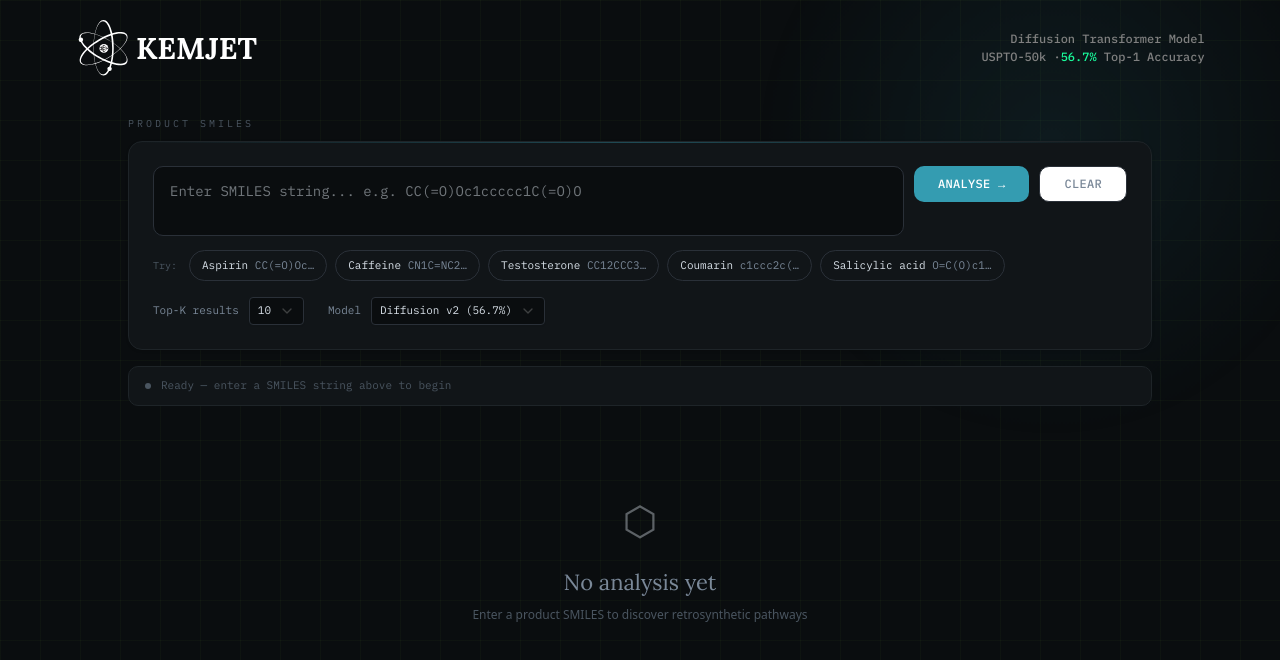
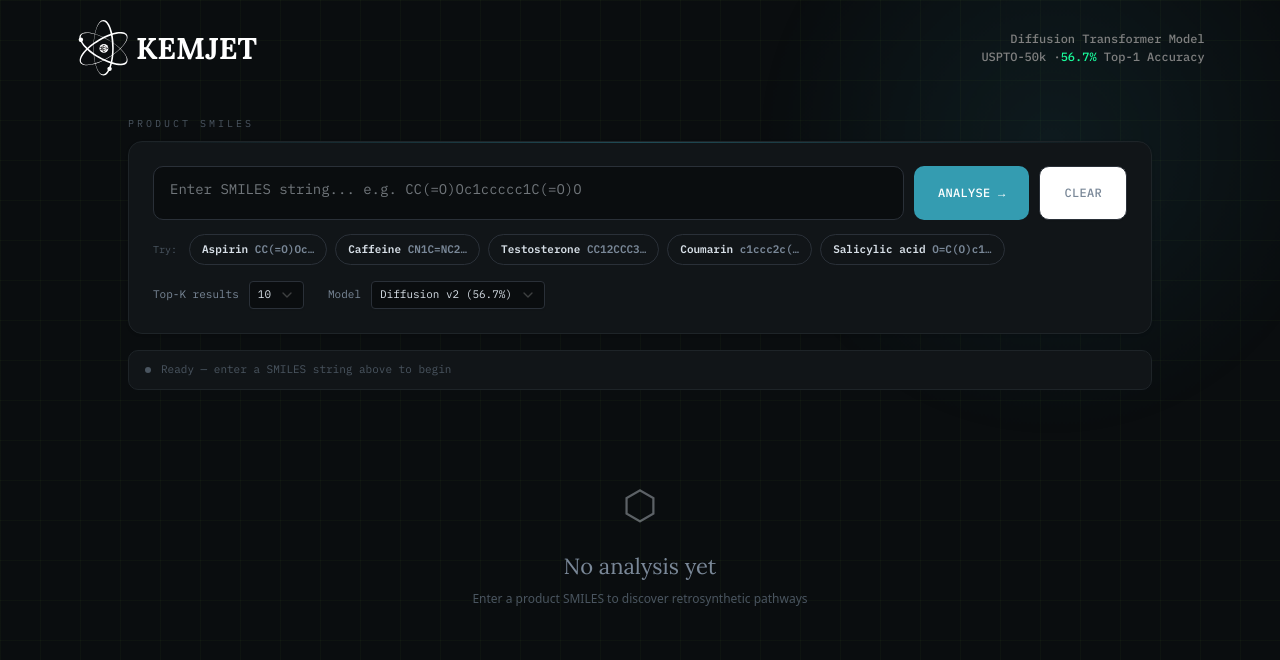
Before and after one commit to KemJetGroup/kemjet, a Next.js app: page /chat in a window 1280 px wide. Shown: the top 660 px of the page. Built offline with nearby package versions, Linux system fonts and the light colour scheme.

Commit message:
Update page.tsx

```diff
--- a/app/chat/page.tsx
+++ b/app/chat/page.tsx
@@ -118,7 +118,7 @@ export default function ChatPage() {
                   value={smilesInput}
                   onChange={(e) => setSmilesInput(e.target.value)}
                   placeholder="Enter SMILES string... e.g. CC(=O)Oc1ccccc1C(=O)O"
-                  className="flex-1 border rounded-lg px-4 py-3.5 font-ibm-plex-mono text-sm resize-none min-h-[54px] outline-none transition-colors"
+                  className="flex-1 border rounded-lg px-4 pt-3 font-ibm-plex-mono text-sm resize-none min-h-[54px] outline-none transition-colors"
                   style={{
                     background: "var(--retro-bg)",
                     borderColor: "var(--retro-border2)",
@@ -134,7 +134,7 @@ export default function ChatPage() {
                 <Button
                   onClick={runAnalysis}
                   disabled={isAnalyzing}
-                  className="px-6 py-3.5 rounded-lg font-ibm-plex-mono text-xs font-medium tracking-wide uppercase transition-all hover:-translate-y-1px active:translate-y-0 relative z-100"
+                  className="px-6 py-3.5 rounded-lg font-ibm-plex-mono text-xs font-medium tracking-wide h-[54px] uppercase transition-all hover:-translate-y-1px active:translate-y-0 relative z-100"
                   style={{
                     background: "var(--retro-acid)",
                     color: "#ffffff",
@@ -145,7 +145,7 @@ export default function ChatPage() {
                 <Button
                   onClick={clearAll}
                   variant="outline"
-                  className="px-6 py-3.5 rounded-lg font-ibm-plex-mono text-xs font-medium tracking-wide uppercase transition-colors"
+                  className="px-6 py-3.5 rounded-lg font-ibm-plex-mono text-xs font-medium tracking-wide uppercase transition-colors h-[54px]"
                   style={{
                     borderColor: "var(--retro-border2)",
                     color: "var(--retro-text-dim)",
@@ -167,7 +167,7 @@ export default function ChatPage() {
                   <button
                     key={i}
                     onClick={() => loadExample(example.smiles, example.name)}
-                    className="text-[10px] md:text-[11px] px-3 py-1.5 rounded-full border transition-all font-ibm-plex-mono hover:bg-[rgba(184,255,79,0.05)]"
+                    className="text-[10px] md:text-[11px] px-3 py-1.5 rounded-full border transition-all font-ibm-plex-mono font-semibold hover:bg-[rgba(184,255,79,0.05)]"
                     style={{
                       borderColor: "var(--retro-border2)",
                       color: "var(--retro-text-dim)",
```
